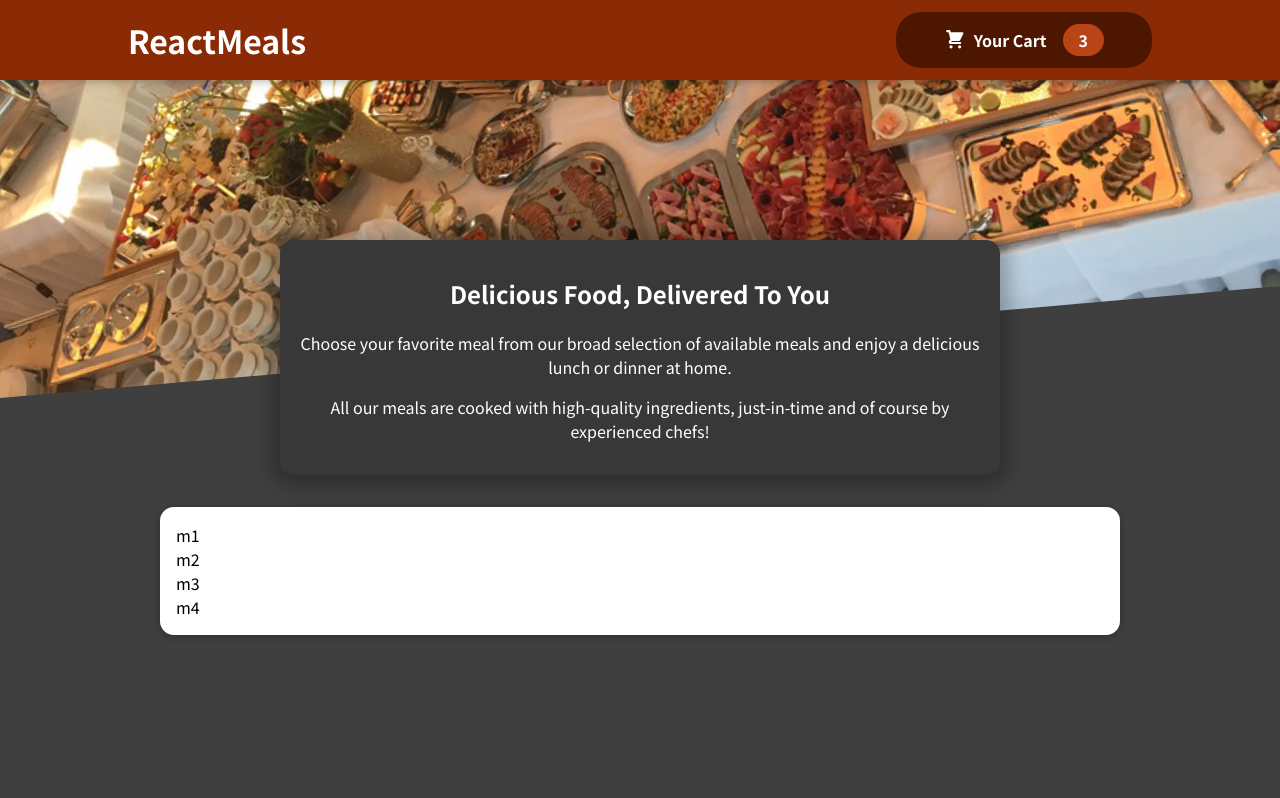
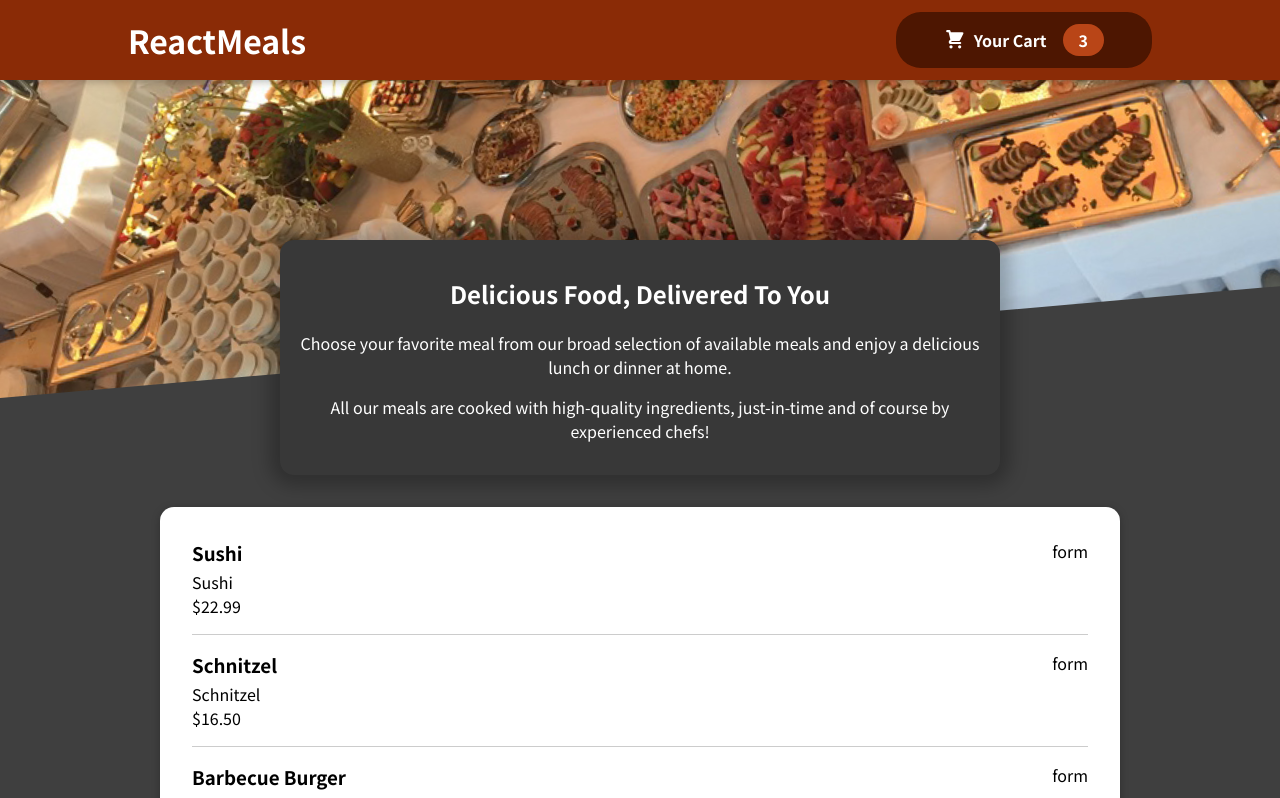
Before and after one commit to mb-awan/react-advance-context-food-app, a JavaScript app: page / in a window 1280 px wide. Shown: the top 798 px of the page. Built offline with nearby package versions, Linux system fonts and the light colour scheme.

Commit message:
Created Basic MealIems without form

```diff
--- /dev/null
+++ b/src/Components/Meals/AvailableMeals/MealItem.js
@@ -0,0 +1,17 @@
+import classes from './MealItem.module.css';
+
+const MealItem = props => {
+    const price = props.price.toFixed(2);
+    return (
+        <li className={classes.meal}>
+            <div>
+                <h3>{props.name}</h3>
+                <div>{props.description}</div>
+                <div>${price}</div>
+            </div>
+            <div>form</div>
+        </li>
+    );
+}
+
+export default MealItem;
--- /dev/null
+++ b/src/Components/Meals/AvailableMeals/MealItem.module.css
@@ -0,0 +1,22 @@
+.meal {
+    display: flex;
+    justify-content: space-between;
+    margin: 1rem;
+    padding-bottom: 1rem;
+    border-bottom: 1px solid #ccc;
+}
+
+.meal h3 {
+    margin: 0 0 0.25rem 0;
+}
+
+.description {
+    font-style: italic;
+}
+
+.price {
+    margin-top: 0.25rem;
+    font-weight: bold;
+    color: #ad5502;
+    font-size: 1.25rem;
+}
--- a/src/Components/Meals/AvailableMeals/index.js
+++ b/src/Components/Meals/AvailableMeals/index.js
@@ -1,5 +1,6 @@
-import classes from "./index.module.css";
+import classes from "./AvailableMeals.module.css";
 import Card from "../../UI/Card";
+import MealItem from "./MealItem";
 
 const DUMMY_MEALS = [
     {
@@ -29,7 +30,13 @@ const DUMMY_MEALS = [
 ];
 
 const AvailableMeals = () => {
-    const mealsItems = DUMMY_MEALS.map(meal => <li key={meal.id}>{meal.id}</li>);
+    const mealsItems = DUMMY_MEALS.map(meal =>
+        <MealItem
+            key={meal.id}
+            name={meal.name}
+            description={meal.name}
+            price={meal.price}
+        />);
     return <section className={classes.meals}>
         <Card>
             <ul>
```
Also changed, not shown: src/Components/Meals/AvailableMeals/AvailableMeals.module.css (renamed from src/Components/Meals/AvailableMeals/index.module.css), src/Components/Meals/MealsSummary.module.css (added), src/Components/Meals/index.module.css (deleted).
